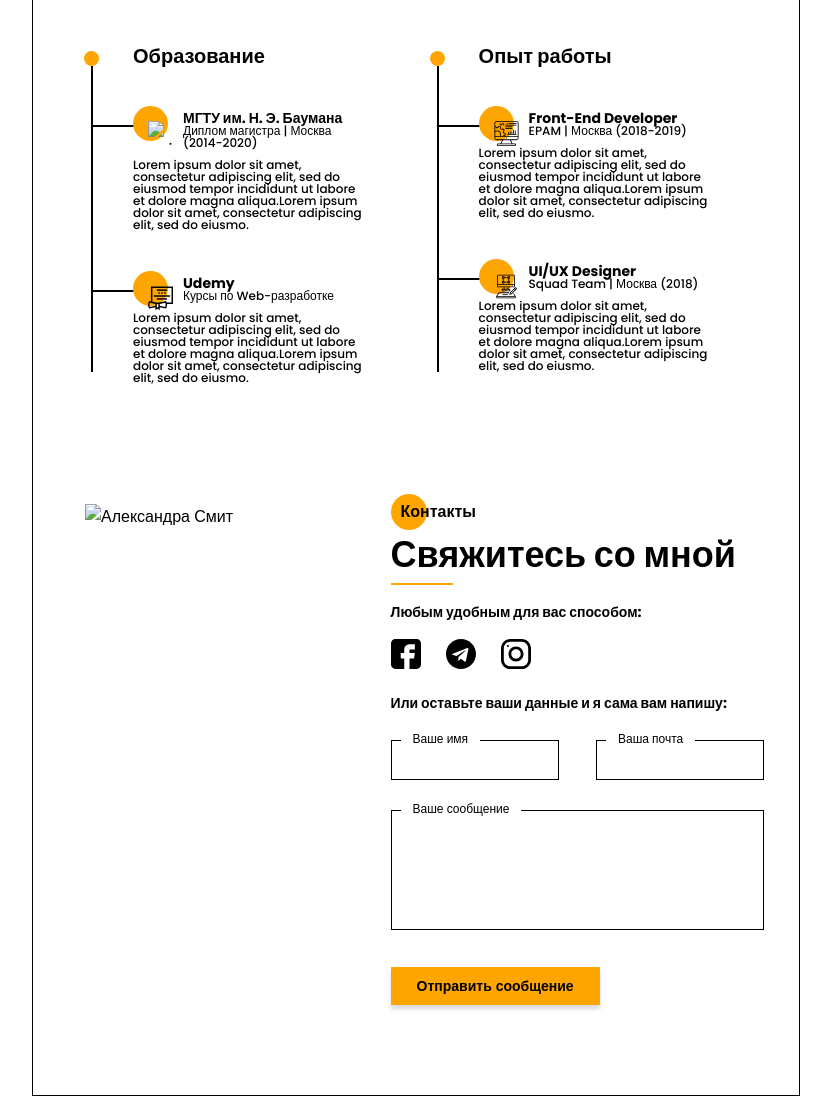
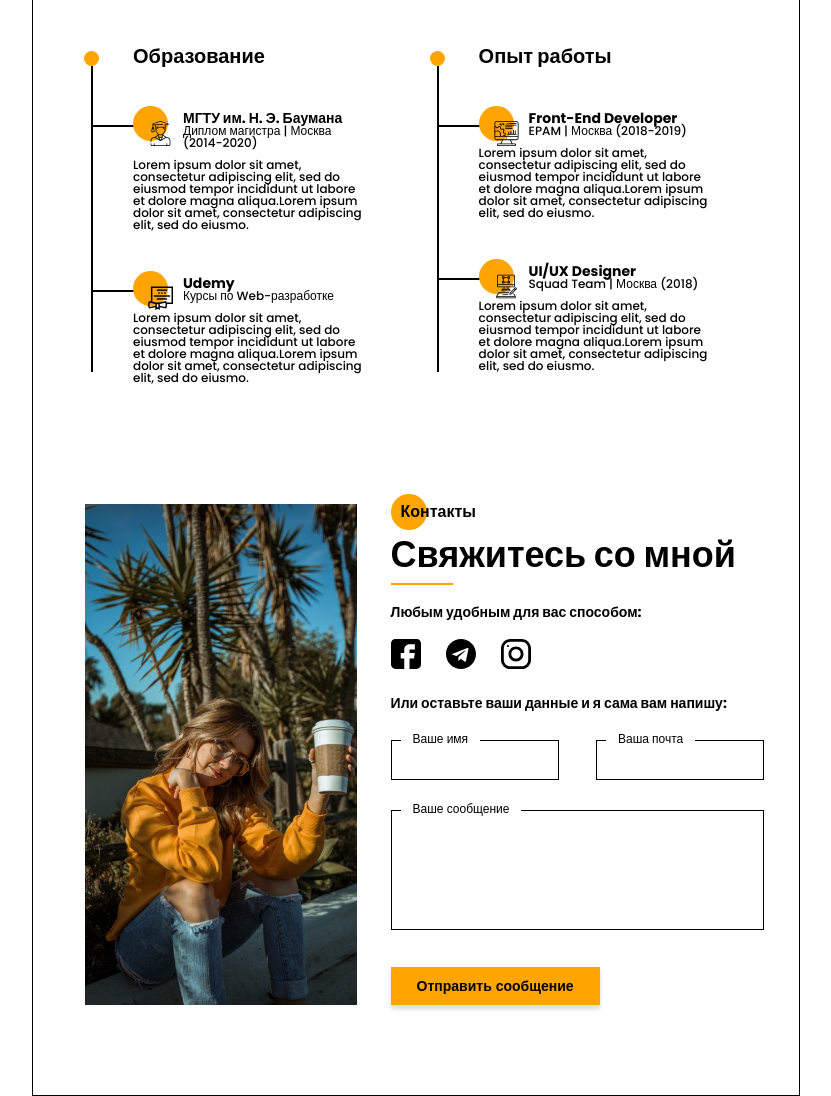
Before and after one commit to keedpek/portfolio, a plain HTML site: page index.html in a window 1280 px wide. Shown: the part 1040-2136 px from the top of the page, without its empty margins (224-1055 px from the left). Drawn offline with Linux system fonts and the light colour scheme; the site is published under a folder, as on GitHub Pages, so addresses that start at the root find nothing.

Commit message:
fix: img urls

```diff
--- a/index.html
+++ b/index.html
@@ -139,7 +139,7 @@
                 <div class="experience-item__header">
                   <img
                     class="experience-item__icon"
-                    src="/assets/icons/university.svg"
+                    src="assets/icons/university.svg"
                     alt="university"
                   />
                   <div class="experience-item__info">
@@ -239,7 +239,7 @@
         >
           <img
             class="contact-me__side-photo"
-            src="/assets/photos/contactMePhoto.jpg"
+            src="assets/photos/contactMePhoto.jpg"
             loading="lazy"
             alt="Александра Смит"
           />
```
